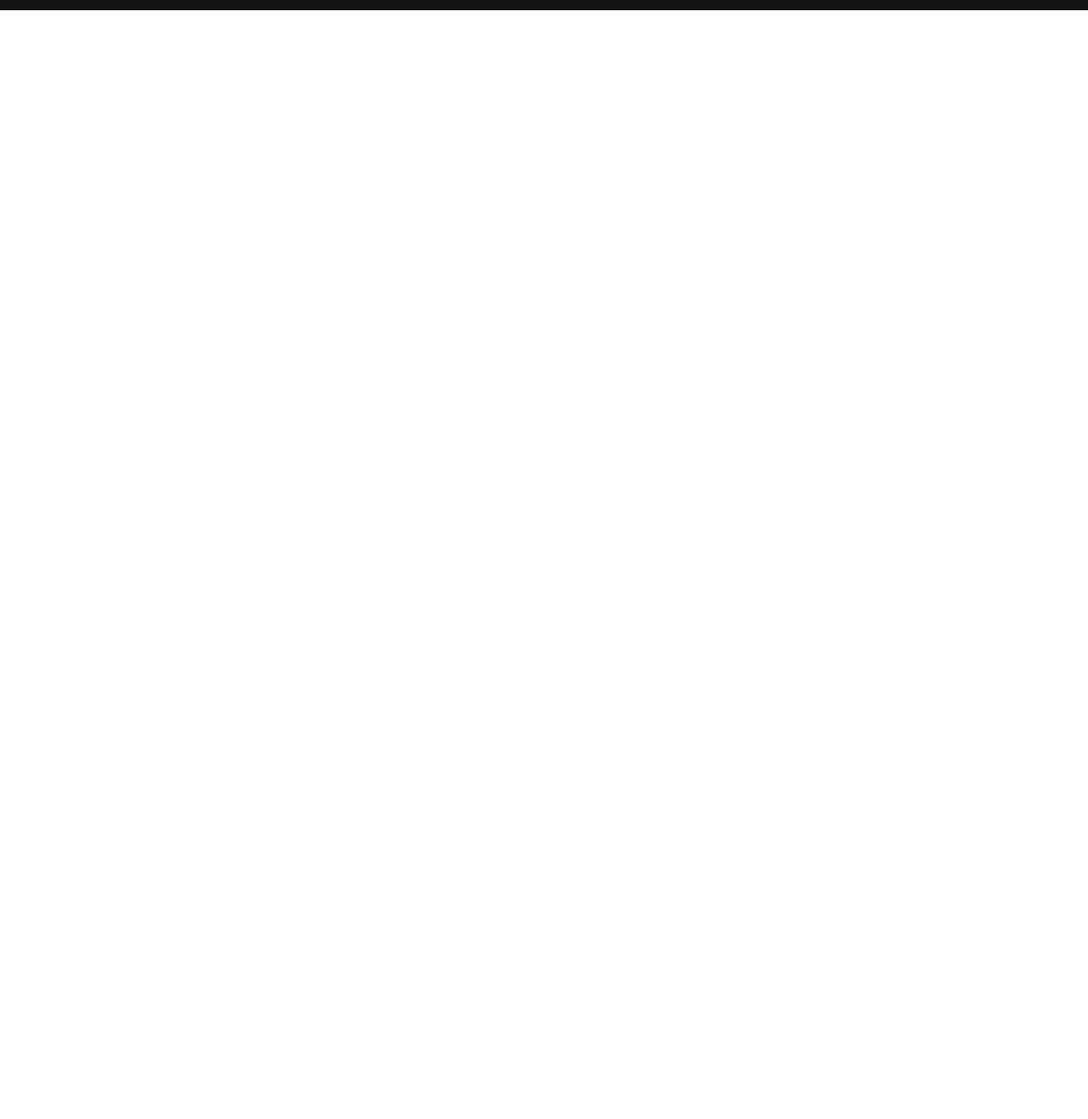
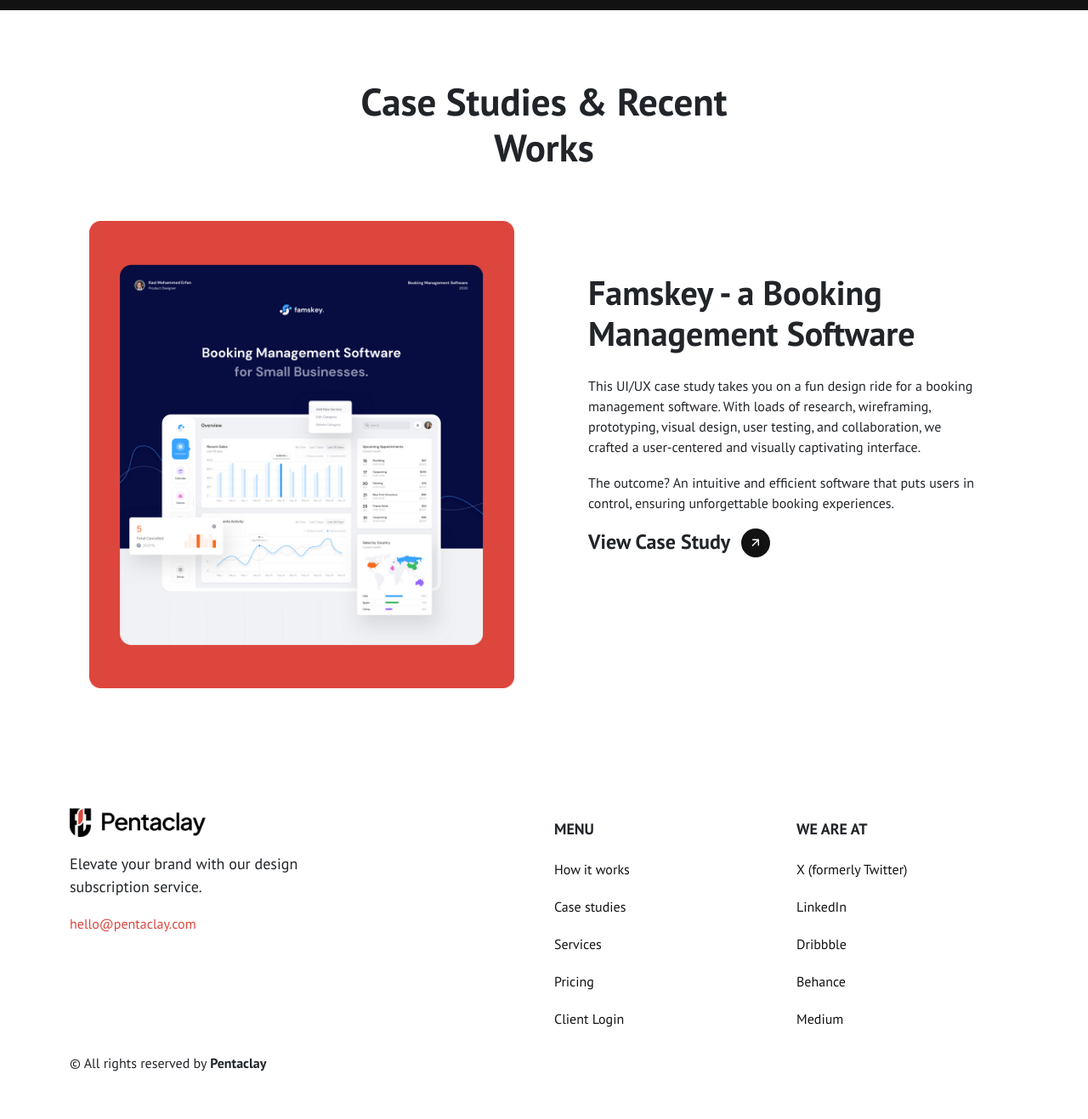
Before and after one commit to antelopest/html-coding, a plain HTML site: page julia/04-pentaclay/index.html in a window 1280 px wide. Shown: the part 3762-5079 px from the top of the page at 85% size. Before the commit the page ends 3774 px from the top, so only its background shows below. Drawn offline with nearby package versions, Linux system fonts and the light colour scheme.

Commit message:
main add footer

```diff
--- a/julia/04-pentaclay/index.html
+++ b/julia/04-pentaclay/index.html
@@ -403,7 +403,81 @@
                 </div>
             </div>
         </section>
+        <section class="case">
+            <div class="container">
+                <div class="case-content">
+                    <h1>Case Studies & Recent Works</h1>
+                    <div class="row">
+                        <div class="col-lg-6">
+                            <div class="case-content-img">
+                                <img src="case.png">
+                            </div>
+                        </div>
+                        <div class="col-lg-6">
+                            <div class="case-content-info">
+                                <h3>Famskey - a Booking<br>Management Software</h3>
+                                <p>This UI/UX case study takes you on a fun design ride for a booking management
+                                    software.
+                                    With loads of research, wireframing, prototyping, visual design, user testing, and
+                                    collaboration, we crafted a user-centered and visually captivating interface.</p>
+                                <p>The outcome? An intuitive and efficient software that puts users in control, ensuring
+                                    unforgettable booking experiences.</p>
+                                <div class="case-content-info-link">
+                                    <h4>View Case Study</h4>
+                                    <button class="case-content-button">
+                                    </button>
+                                </div>
+                            </div>
+                        </div>
+                    </div>
+                </div>
+            </div>
+        </section>
     </main>
+    <footer class="footer">
+        <div class="container">
+            <div class="row">
+                <div class="col-12 col-lg-6">
+                    <div class="footer-logo">
+                        <img src="logo.png">
+                    </div>
+                    <div class="footer-info">
+                        <p>Elevate your brand with our design subscription service.</p>
+                        <a>hello@pentaclay.com</a>
+                    </div>
+                </div>
+                <div class="col-6 col-lg-3">
+                    <div class="footer-menu-header">
+                        <h4>MENU</h4>
+                    </div>
+                    <div class="footer-menu-list">
+                        <a href="">How it works</a>
+                        <a href="">Case studies</a>
+                        <a href="">Services</a>
+                        <a href="">Pricing</a>
+                        <a href="">Client Login</a>
+                    </div>
+                </div>
+                <div class="col-6 col-lg-3">
+                    <div class="footer-menu-header">
+                        <h4>WE ARE AT</h4>
+                    </div>
+                    <div class="footer-menu-list">
+                        <a href="">X (formerly Twitter)</a>
+                        <a href="">LinkedIn</a>
+                        <a href="">Dribbble</a>
+                        <a href="">Behance</a>
+                        <a href="">Medium</a>
+                    </div>
+                </div>
+            </div>
+            <div class="row">
+                <div class="col-12">
+                   <p class="all-right">© All rights reserved by <b>Pentaclay</b></p>
+                </div>
+            </div>
+        </div>
+    </footer>
 </body>
 
 </html>
--- a/julia/04-pentaclay/styles.css
+++ b/julia/04-pentaclay/styles.css
@@ -422,3 +422,111 @@ body {
     flex-direction: column;
     align-items: center;
 }
+.case {
+    padding: 80px 0;
+}
+.case-content > h1 {
+    font-size: 45px;
+    font-weight: 700;
+    text-align: center;
+    padding-bottom: 60px;
+    width: 460px;
+    margin: 0 auto;
+}
+.case-content-img {
+    width: 500px;
+    height: 550px;
+    margin: 0 auto;
+}
+.case-content-img > img {
+    width: 500px;
+    height: 550px;
+    object-fit: cover;
+
+}
+.case-content-info {
+    padding-top: 60px;
+    padding-left: 40px;
+    padding-right: 40px;
+}
+.case-content-info > h3 {
+    font-size: 40px;
+    font-weight: 700;
+    text-align: left;
+    padding-bottom: 18px;
+}
+.case-content-info > p {
+    font-size: 16px;
+    padding-bottom: 18px;
+    margin: 0;
+}
+.case-content-info-link {
+    display: flex;
+    gap: 13px;
+    align-items: center;
+}
+.case-content-info-link > h4 {
+    font-weight: 700;
+    margin: 0;
+}
+.case-content-button {
+    width: 34px;
+    height: 34px;
+    border: none;
+    background-image: url("White-Arrow.svg");
+    background-color: #121212;
+    background-repeat: no-repeat;
+    background-position: center;
+    border-radius: 80px;
+}
+.footer-logo {
+    width: 160px;
+    height: 35px;
+}
+.footer-logo > img {
+    width: 160px;
+    height: 35px;
+    object-fit: cover;
+}
+.footer-info > p {
+    font-size: 18px;
+    width: 340px;
+    padding-top: 18px;
+    padding-bottom: 18px;
+    margin: 0;
+}
+.footer-info > a {
+    color: #dd463d !important;
+    cursor: pointer;
+}
+.footer {
+    padding: 60px 0px 20px;
+}
+.footer-menu-list > a {
+    display: block;
+    text-decoration: none;
+    color: #121212;
+    padding: 10px 0;
+    cursor: pointer;
+    font-size: 16px;
+}
+.footer-menu-header > h4 {
+    font-size: 18px;
+    padding: 15px 0 15px;
+    margin: 0;
+    font-weight: 700;
+}
+.footer-info {
+    padding-bottom: 60px;
+}
+.all-right {
+    padding-top: 18px;
+    padding-bottom: 18px;
+}
+.all-right > b:hover {
+    color: #dd463d;
+    cursor: pointer;
+}
+.all-right > b {
+    transition: color 0.4s ease;
+}
```
Also changed, not shown: julia/04-pentaclay/White-Arrow.svg (added), julia/04-pentaclay/case.png (added).
